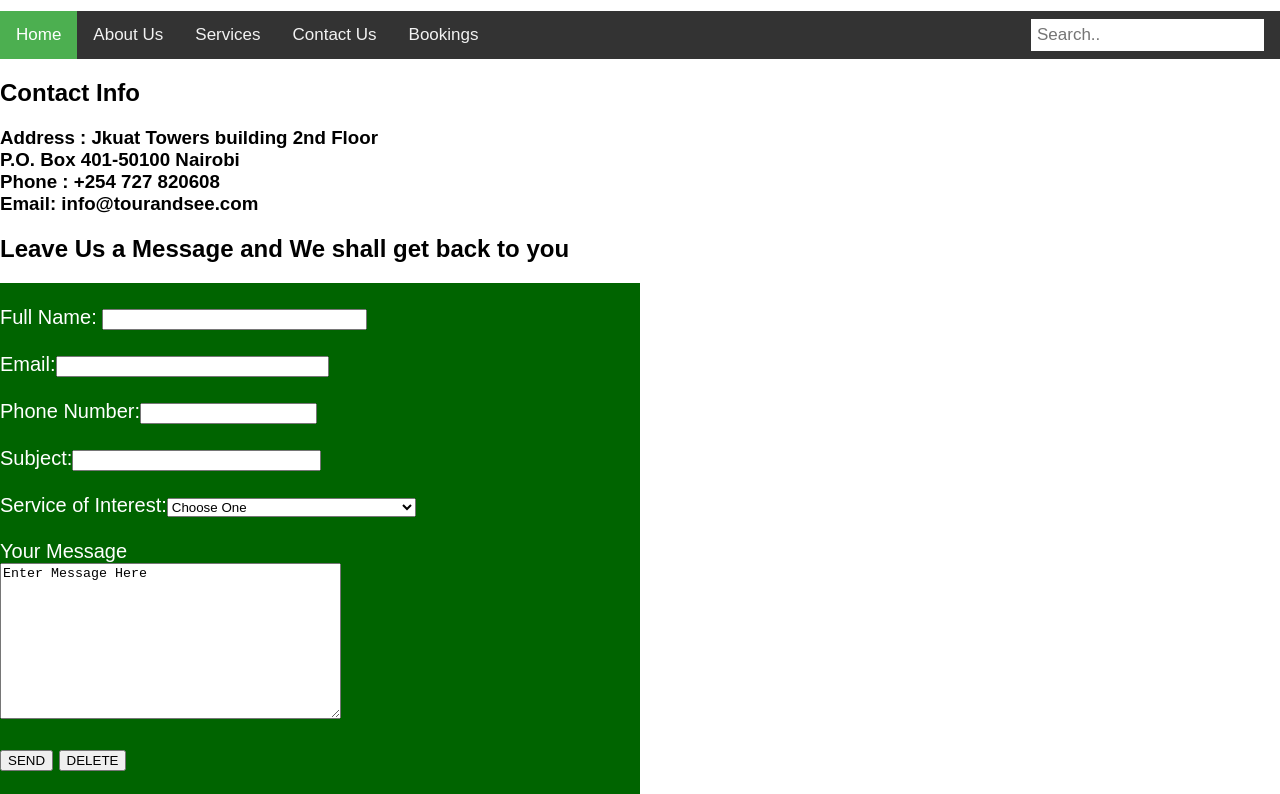
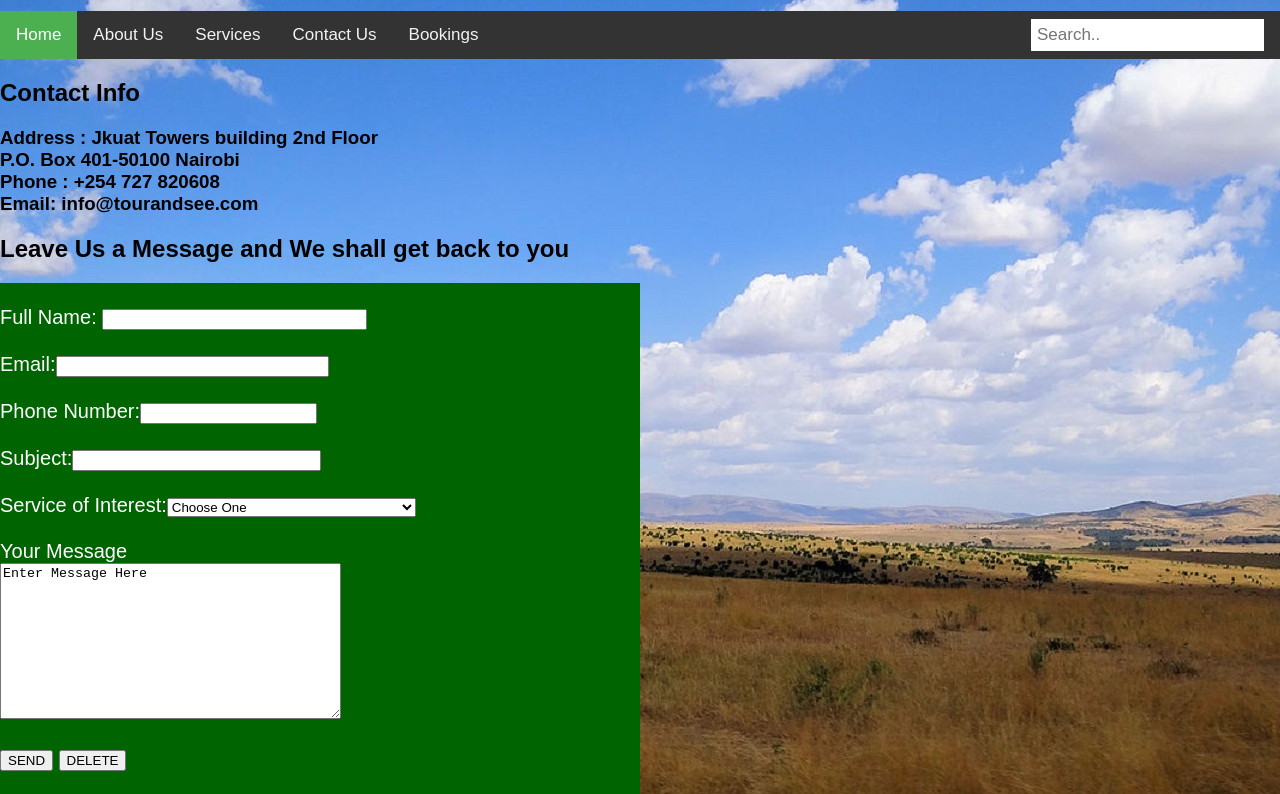
Before and after one commit to Philip-Ogutu/Tour-See-Safaris, a plain HTML site: page contact us.html in a window 1280 px wide. Shown: the part 73-867 px from the top of the page. Drawn offline with Linux system fonts and the light colour scheme.

Commit message:
modified commit

```diff
--- a/contact us.html
+++ b/contact us.html
@@ -44,7 +44,7 @@
   }
   </style>
   </head>
-  <body background="IMAGES/maasai mara.jpg">
+  <body background="IMAGES/maasai mar.jpg">
     <P><a style="float:left; text-decoration:none; color:Black; margin-right: 5%;"href="index.html"> <h1>T&S SAFARIS</h1>  </a> <h3>Call us: 0727820608  <br>Email:info@tourandsee.com</h3></<p>
     <div class="topnav">
       <a class="active" href="index.html">Home</a>
```
Also changed, not shown: index.html (+1 -1 lines).
